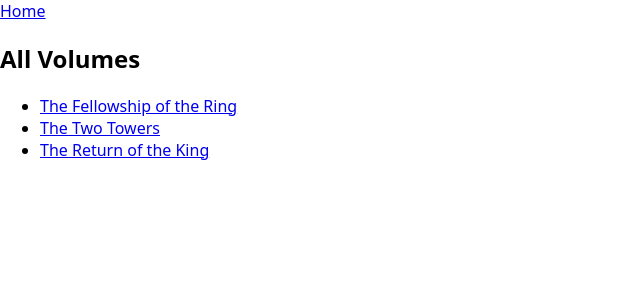
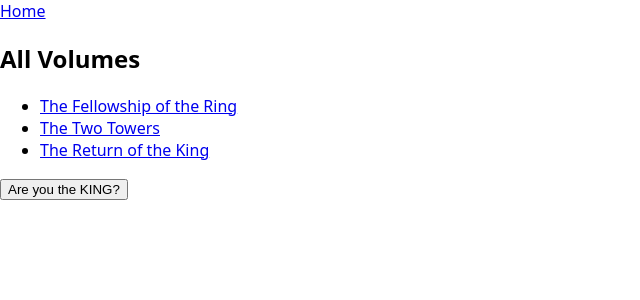
Before and after one commit to YavorLalev/-Lord-of-the-Rings-App, a Next.js app: page /volumes in a window 1280 px wide. Shown: the top 300 px of the page, without its empty margins (0-640 px from the left). Built offline with nearby package versions, Linux system fonts and the light colour scheme.

Commit message:
Add a confirm button on index page

```diff
--- a/pages/index.js
+++ b/pages/index.js
@@ -11,7 +11,9 @@
 
       <h1>Lord of the Rings</h1>
       <p>{introduction}</p>
-      <Link href="/volumes">Lord of the Rings: Volume Overview</Link>
+      <Link href="/volumes">
+        Go to <span> → </span> volume overview
+      </Link>
     </>
   );
 }
--- a/pages/volumes/index.js
+++ b/pages/volumes/index.js
@@ -1,8 +1,10 @@
 import Link from "next/link";
 import { introduction } from "resources/lib/data";
 import { volumes } from "resources/lib/data";
+import { useRouter } from "next/router";
 
 export default function Home() {
+  const router = useRouter();
   return (
     <>
       <Link href="/">Home</Link>
@@ -16,6 +18,16 @@
           );
         })}
       </ul>
+      <button
+        type="button"
+        onClick={() => {
+          if (confirm("Are you the KING?")) {
+            router.push(`/volumes/${volumes[2].slug}`);
+          }
+        }}
+      >
+        Are you the KING?
+      </button>
     </>
   );
 }
```
